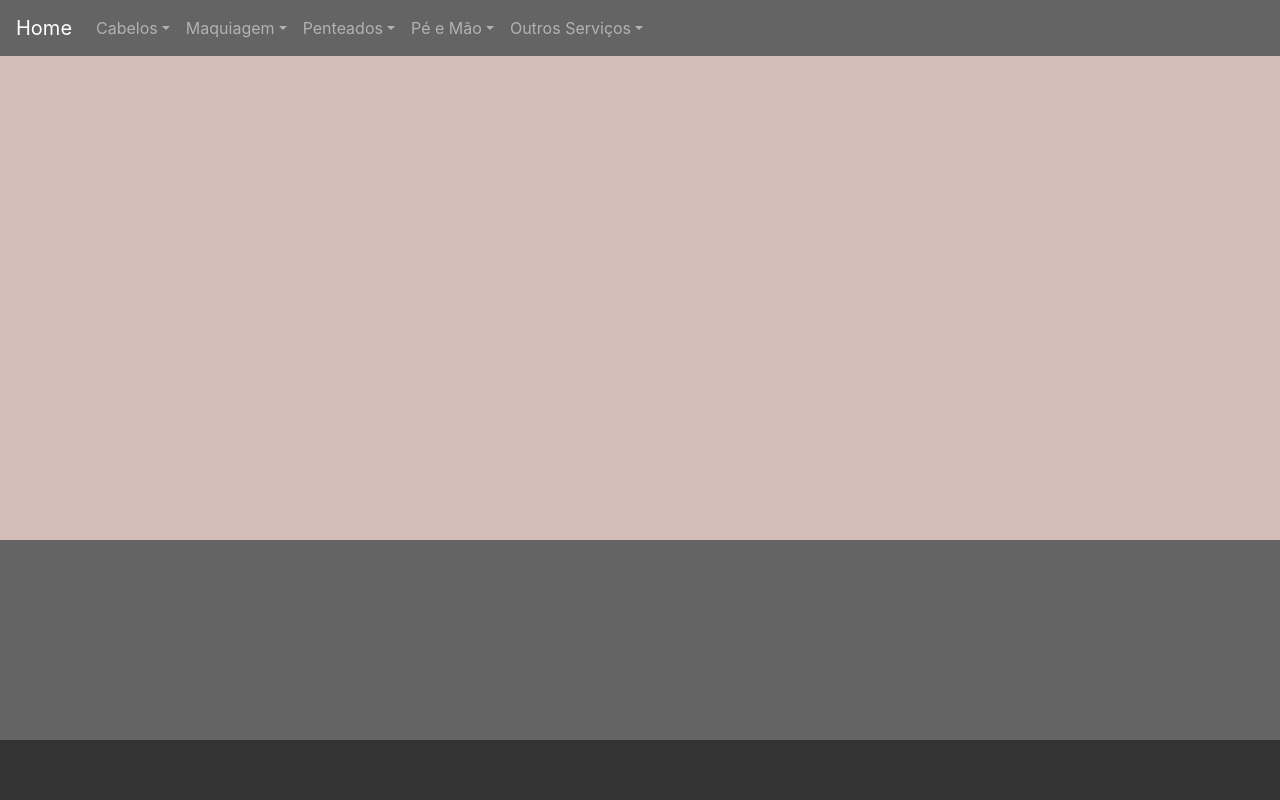
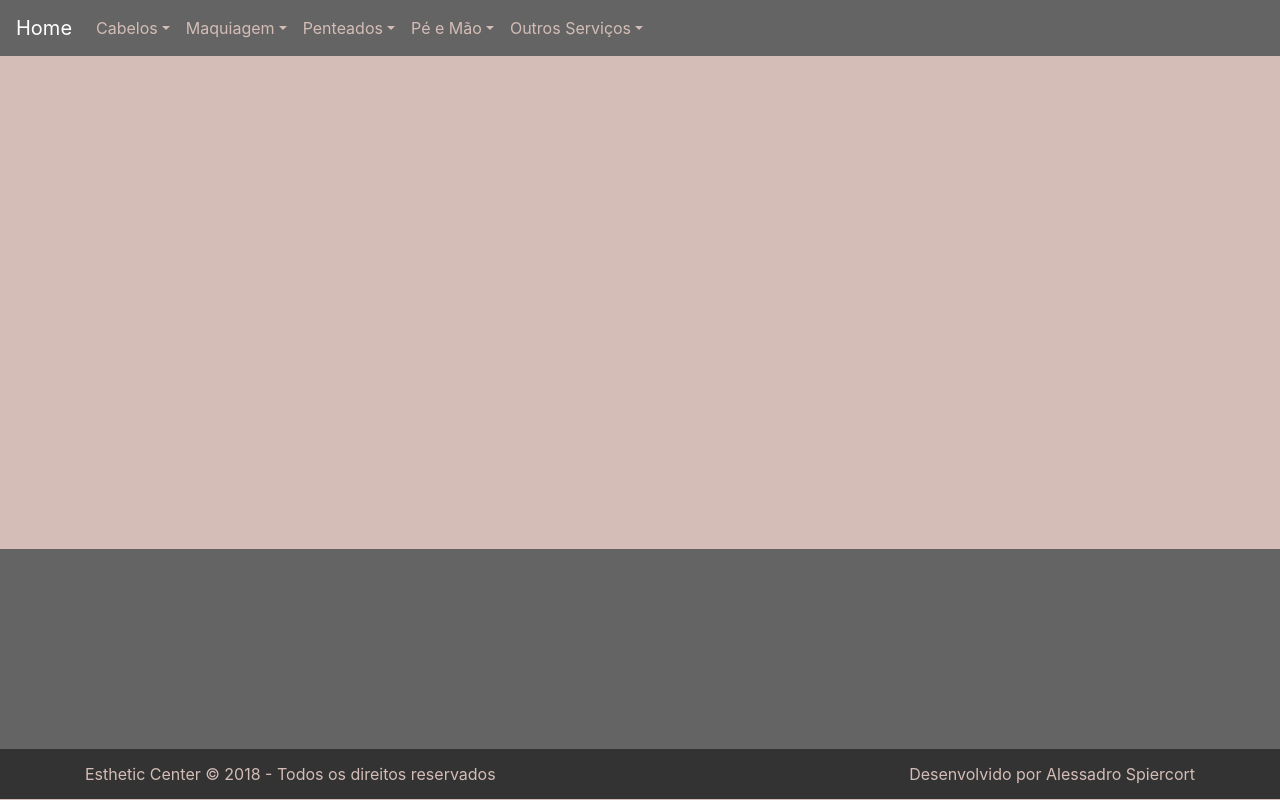
Before and after one commit to qwertyFFF/siteestheticcenter, a React (Create React App) app in the folder site/: page / in a window 1280 px wide. Built offline with nearby package versions, Linux system fonts and the light colour scheme.

Commit message:
Ajuste no rodapé do site

```diff
--- a/site/public/index.html
+++ b/site/public/index.html
@@ -21,7 +21,7 @@
     -->
     <title>Esthetic Center</title>
   </head>
-    <body class="My-body-color">
+    <body class="my-color">
         <noscript>
             You need to enable JavaScript to run this app.
         </noscript>
--- a/site/src/componentes/home.css
+++ b/site/src/componentes/home.css
@@ -2,9 +2,10 @@
     background-color: #646464 !important;
 }
 
-.My-body-color {
+.my-color {
     background-color: #d4bdb7 !important;
 }
+
 footer .my-row {
     width: 100%;
 }
@@ -15,6 +16,27 @@ footer .row-cinza-claro {
 }
 
 footer .row-cinza-escuro {
-    height: 60px;
+    height: 50px;
     background-color: #333;
 }
+
+footer .pull-left {
+    line-height: 51px;
+    color: #d4bdb7;
+    float: left !important;
+}
+
+footer .pull-right {
+    line-height: 51px;
+    color: #d4bdb7;
+    float: right !important;
+    margin-bottom: 0;
+}
+
+footer .my-row p {
+	margin-bottom: 0px;
+}
+
+.my-text-navbar-color {
+    color: #d4bdb7 !important;
+}
--- a/site/src/componentes/home_footer.jsx
+++ b/site/src/componentes/home_footer.jsx
@@ -10,7 +10,10 @@ export default class Rodape extends Component {
 
                 </div>
                 <div className="my-row row-cinza-escuro">
-
+                    <div className="container">
+                        <p className="pull-left">Esthetic Center &copy; 2018 -  Todos os direitos reservados</p>
+                        <p className="pull-right">Desenvolvido por Alessadro Spiercort</p>
+                    </div>
                 </div>
             </footer>
         );
--- a/site/src/componentes/home_navbar.jsx
+++ b/site/src/componentes/home_navbar.jsx
@@ -37,9 +37,9 @@ export default class MenuNavegacao extends Component {
                     <NavbarBrand href="/">Home</NavbarBrand>
                     <NavbarToggler onClick={this.toggle} />
                     <Collapse isOpen={this.state.isOpen} navbar>
-                        <Nav className="" navbar>
+                        <Nav navbar>
                             <UncontrolledDropdown nav inNavbar>
-                                <DropdownToggle nav caret>
+                                <DropdownToggle nav caret className="my-text-navbar-color">
                                     Cabelos
                                 </DropdownToggle>
                                 <DropdownMenu>
@@ -56,7 +56,7 @@ export default class MenuNavegacao extends Component {
                                 </DropdownMenu>
                             </UncontrolledDropdown>
                             <UncontrolledDropdown nav inNavbar>
-                                <DropdownToggle nav caret>
+                                <DropdownToggle nav caret className="my-text-navbar-color">
                                     Maquiagem
                                 </DropdownToggle>
                                 <DropdownMenu>
@@ -72,7 +72,7 @@ export default class MenuNavegacao extends Component {
                                 </DropdownMenu>
                             </UncontrolledDropdown>
                             <UncontrolledDropdown nav inNavbar>
-                                <DropdownToggle nav caret>
+                                <DropdownToggle nav caret className="my-text-navbar-color">
                                     Penteados
                                 </DropdownToggle>
                                 <DropdownMenu>
@@ -88,7 +88,7 @@ export default class MenuNavegacao extends Component {
                                 </DropdownMenu>
                             </UncontrolledDropdown>
                             <UncontrolledDropdown nav inNavbar>
-                                <DropdownToggle nav caret>
+                                <DropdownToggle nav caret className="my-text-navbar-color">
                                     Pé e Mão
                                 </DropdownToggle>
                                 <DropdownMenu>
@@ -104,7 +104,7 @@ export default class MenuNavegacao extends Component {
                                 </DropdownMenu>
                             </UncontrolledDropdown>
                             <UncontrolledDropdown nav inNavbar>
-                                <DropdownToggle nav caret>
+                                <DropdownToggle nav caret className="my-text-navbar-color">
                                     Outros Serviços
                                 </DropdownToggle>
                                 <DropdownMenu>
```
